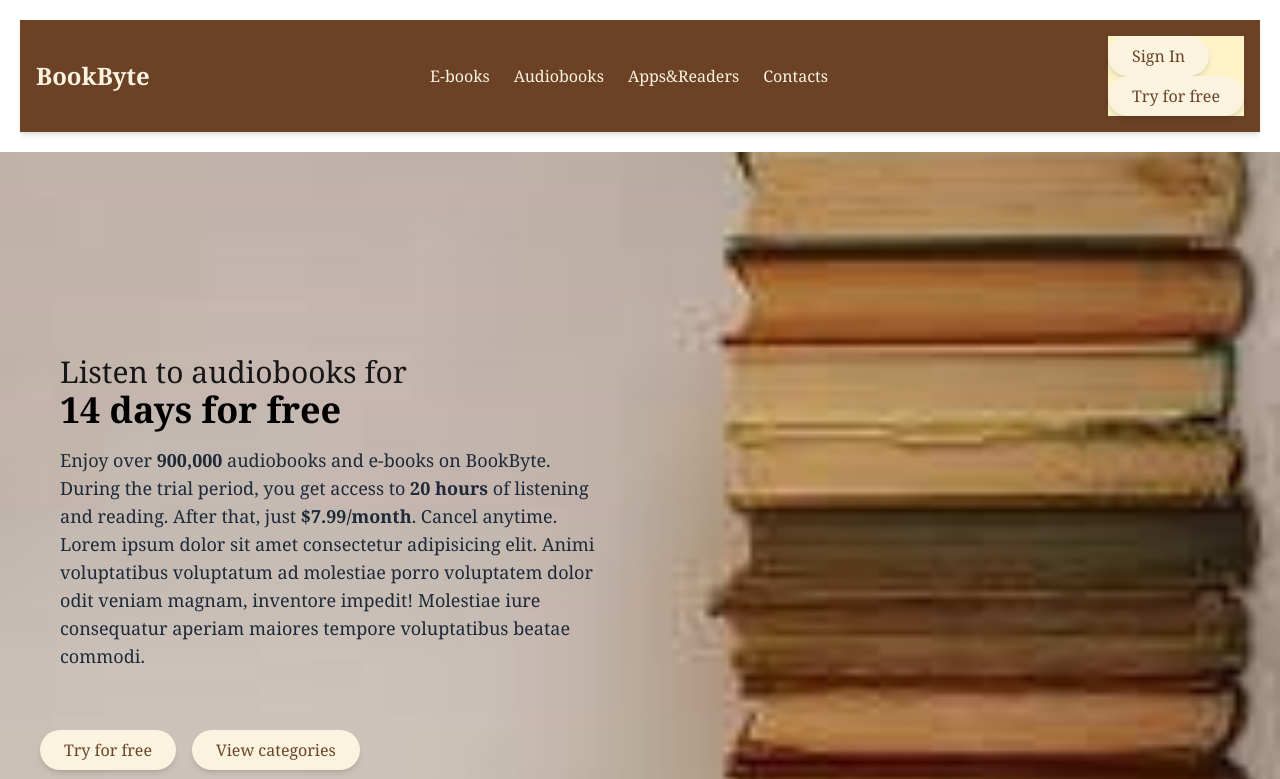
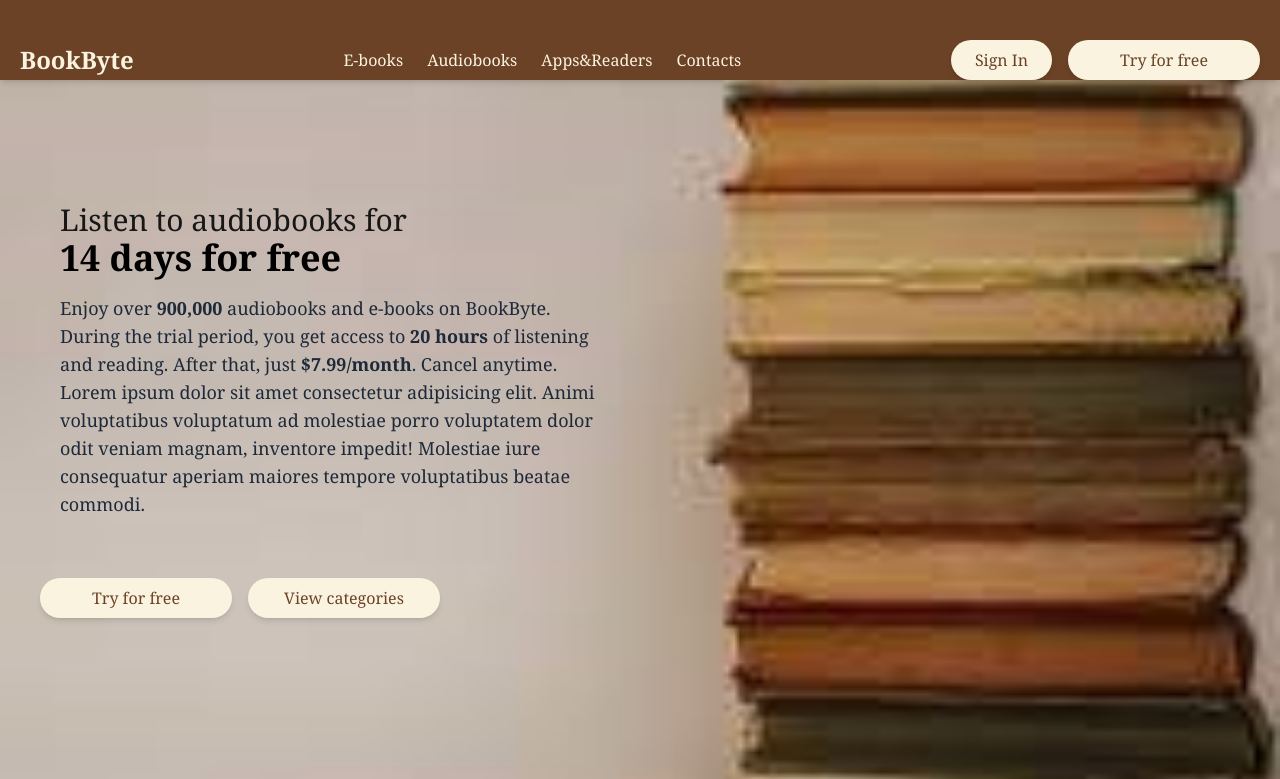
Before and after one commit to nooriaAhsani216/E-book-project, a Next.js app: page / in a window 1280 px wide. Shown: the top 779 px of the page. Built offline with nearby package versions, Linux system fonts and the light colour scheme.

Commit message:
some files are deleted

```diff
--- a/src/components/Card/BookList.jsx
+++ b/src/components/Book/BookList.jsx
@@ -5,7 +5,7 @@ import Link from 'next/link'
 
 export default function BookList() {
   return (
-    <div className=" min-h-screen px-10">
+    <div className="items-center h-screen px-10">
       {/* Top-section */}
 
       {/* BookList-section */}
--- a/src/components/Card/MainBook.jsx
+++ b/src/components/Book/MainBook.jsx
@@ -1,6 +1,4 @@
 import React from 'react'
-import Image from 'next/image'
-import Link from 'next/link'
 import BookList from './BookList'
 import TopBook from './Top-book'
 
--- a/src/components/Header.jsx
+++ b/src/components/Header.jsx
@@ -5,10 +5,8 @@ import SignIn from './Sign-in'
 
 export default function Header() {
   return (
-    <div className="w-full p-5 ">
-
+    <div className="">
       <Navbar />
-
     </div>
   )
 }
--- a/src/components/Home/Buttons.jsx
+++ b/src/components/Home/Buttons.jsx
@@ -4,7 +4,7 @@ export default function Buttons({text,className=""}) {
   return (
     <div>
        <button
-      className={`px-6 py-2 text-sm sm:text-base bg-[#FAF3E0] text-[#6B4226] hover:text-white hover:bg-[#6B4226] rounded-full shadow-md hover:shadow-lg transition duration-300 focus:outline-none focus:ring-2 focus:ring-rose-200 ${className}`}
+      className={`w-48 px-6 py-2 text-sm sm:text-base bg-[#FAF3E0] text-[#6B4226] hover:text-white hover:bg-[#6B4226] rounded-full shadow-md hover:shadow-lg transition duration-300 focus:outline-none focus:ring-2 focus:ring-[#6B4226] ${className}`}
     >{text}</button>
       {/* <button className={btnClass}>View categories</button> */}
     </div>
--- a/src/components/Home/HomeMain.jsx
+++ b/src/components/Home/HomeMain.jsx
@@ -2,7 +2,7 @@ import React from 'react'
 import Image from 'next/image'
 import Buttons from './Buttons'
 import FirstSection from './First-section'
-import CardList from '../Card/BookList'
+import CardList from '../Book/BookList'
 
 export default function MainHome() {
 
--- a/src/components/Navbar.jsx
+++ b/src/components/Navbar.jsx
@@ -11,8 +11,8 @@ export default function Navbar() {
   const toggleMenu = () => setIsOpen(!isOpen);
 
   return (
-    <div className="w-full left-0 bg-[#6B4226] text-[#FAF3E0] shadow-md z-50">
-      <div className='max-w-[1240px] m-auto flex justify-between items-center p-4'>
+    <div className="fixed top-0 left-0 w-full bg-[#6B4226] text-[#FAF3E0] shadow-md z-50">
+      <div className='max-w-[1240px] m-auto flex justify-between items-center pt-10'>
         <Link href="/">
           <h1 className="font-bold text-2xl cursor-pointer">BookByte</h1>
         </Link>
@@ -27,8 +27,8 @@ export default function Navbar() {
           ))}
         </ul>
 
-        <div className=" hidden sm:block bg-amber-100">
-          <Buttons text="Sign In"/>
+        <div className="hidden sm:flex sm:gap-4 ">
+          <Buttons text="Sign In" className='px-2 sm:w-auto w-0'/>
           <Buttons text="Try for free" />
         </div>
 
@@ -40,9 +40,8 @@ export default function Navbar() {
           )}
         </div>
       </div>
-
       {isOpen && (
-        <div className='w-[70%] bg-[#FAF3E0] text-[#6B4226] text-2xl rounded-tr-4xl rounded-br-4xl  h-screen z-50 sm:hidden '>
+        <div className='sm:hidden fixed left-0 w-[80%] bg-[#FAF3E0] text-[#6B4226] text-2xl rounded-tr-4xl rounded-br-4xl  h-screen z-50 shadow-lg transition-all duration-300 ease-in-out'>
           <ul className="p-6 gap-5 ">
             {headerData.map((d, i) => (
               <li key={i} className='p-2'>
@@ -51,8 +50,8 @@ export default function Navbar() {
                 </Link>
               </li>
             ))}
-            <li className='bg-amber-300'>
-              <SignIn />
+            <li className=''>
+              <Buttons/>
             </li>
           </ul>
         </div>
--- a/src/pages/books/[book].js
+++ b/src/pages/books/[book].js
@@ -12,7 +12,7 @@ export default function Book() {
     {bookItem ? ( <div className="min-h-[60vh] bg-amber-100 py-10 px-6 flex flex-col items-center">
       {/* Back Button */}
       <button
-        onClick={() => router.push('/books')}
+        onClick={() => router.push('/bookPage')}
         className=" px-6 py-2 rounded-full bg-[#6B4226] text-white hover:bg-[#4A2F1B] transition-colors duration-300"
       >
         ← Back
--- a/src/pages/books/bookPage.js
+++ b/src/pages/books/bookPage.js
@@ -1,6 +1,6 @@
 import React from 'react'
-import BookList from '@/components/Card/BookList'
-import MainBook from '@/components/Card/MainBook'
+import BookList from '@/components/Book/BookList'
+import MainBook from '@/components/Book/MainBook'
 
 
 export default function BookPage() {
--- a/src/pages/index.js
+++ b/src/pages/index.js
@@ -2,8 +2,8 @@ import Image from "next/image";
 import { Geist, Geist_Mono } from "next/font/google";
 import Header from "@/components/Header";
 import MainHome from "@/components/Home/HomeMain";
-import CardMain from "@/components/Card/MainBook";
-import CardList from "@/components/Card/BookList";
+import CardMain from "@/components/Book/MainBook";
+import CardList from "@/components/Book/BookList";
 
 const geistSans = Geist({
   variable: "--font-geist-sans",
```
Also changed, not shown: src/components/Book/Top-book.jsx (renamed from src/components/Card/Top-book.jsx).
